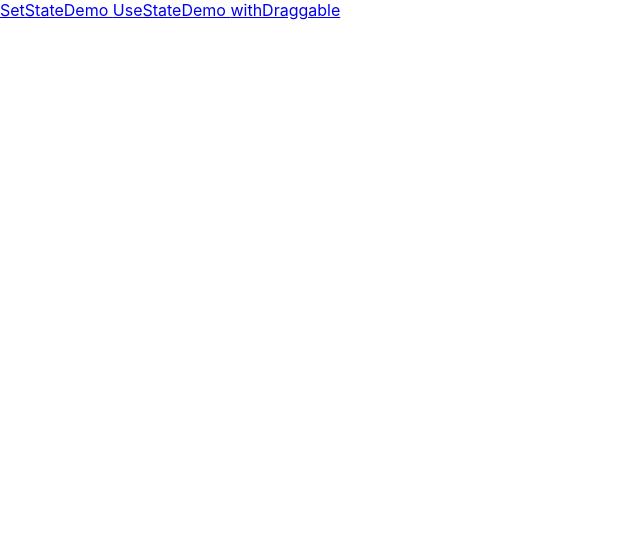
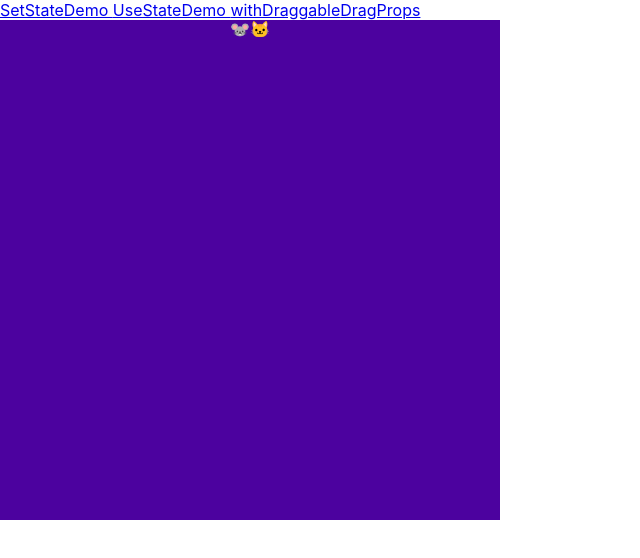
Before and after one commit to YosefYuan/react_demo, a React (Create React App) app: page /DragProps in a window 1280 px wide. Shown: the top 558 px of the page, without its empty margins (0-640 px from the left). Built offline with nearby package versions, Linux system fonts and the light colour scheme.

Commit message:
feat: add DragProps

```diff
--- a/src/App.js
+++ b/src/App.js
@@ -4,6 +4,7 @@ import { BrowserRouter as Router, Route, Switch, Link } from "react-router-dom";
 import SetStateDemo from "./component/SetStateDemo";
 import UseStateDemo from "./component/UseStateDemo";
 import WithDraggable from "./component/WithDraggable";
+import DragProps from "./component/DragProps";
 
 const App = () => {
   return (
@@ -12,6 +13,7 @@ const App = () => {
         <Link to="/SetStateDemo"> SetStateDemo </Link>
         <Link to="/UseStateDemo"> UseStateDemo </Link>
         <Link to="/withDraggable">withDraggable</Link>
+        <Link to="/DragProps">DragProps</Link>
       </div>
       <Switch>
         <Route
@@ -32,6 +34,12 @@ const App = () => {
           exact={true}
           component={WithDraggable}
         />
+        <Route
+          key="DragProps"
+          path="/DragProps"
+          exact={true}
+          component={DragProps}
+        />
       </Switch>
     </Router>
   );
--- /dev/null
+++ b/src/component/DragProps/Cat.js
@@ -0,0 +1,18 @@
+import React, { Component } from "react";
+
+class Mouse extends Component {
+  render() {
+    const { x, y } = this.props;
+
+    return (
+      <div className="cat" role="img">
+        <span>🐱</span>
+        {x !== undefined && y !== undefined && (
+          <span className="mouse__position"> {`(${x}, ${y})`} </span>
+        )}
+      </div>
+    );
+  }
+}
+
+export default Mouse;
--- /dev/null
+++ b/src/component/DragProps/Drag.js
@@ -0,0 +1,32 @@
+import React, { Component } from "react";
+import { Draggable } from "gsap/all";
+
+export default class Drag extends Component {
+  state = {
+    x: undefined,
+    y: undefined
+  };
+
+  constructor(props) {
+    super(props);
+    this.elementRef = React.createRef();
+  }
+
+  componentDidMount = () =>
+    new Draggable(this.elementRef.current, { onDrag: this.onDrag });
+
+  onDrag = e => {
+    const { x, y } = e.target.getBoundingClientRect();
+    this.setState({ x: Math.floor(x), y: Math.floor(y) });
+  };
+
+  render = () => {
+    const { x, y } = this.state;
+
+    return (
+      <span className="draggable_wrapper" ref={this.elementRef}>
+        {this.props.children(x, y)}
+      </span>
+    );
+  };
+}
--- /dev/null
+++ b/src/component/DragProps/Mouse.js
@@ -0,0 +1,18 @@
+import React, { Component } from "react";
+
+class Mouse extends Component {
+  render() {
+    const { x, y } = this.props;
+
+    return (
+      <div className="cat" role="img">
+        <span> 🐭 </span>
+        {x !== undefined && y !== undefined && (
+          <span className="mouse__position"> {`(${x}, ${y})`} </span>
+        )}
+      </div>
+    );
+  }
+}
+
+export default Mouse;
--- /dev/null
+++ b/src/component/DragProps/index.js
@@ -0,0 +1,19 @@
+import React, { Component } from "react";
+// import ReactDOM from "react-dom";
+import Mouse from "./Mouse";
+import Cat from "./Cat";
+import Drag from "./Drag";
+
+import "./style.css";
+
+class DragProps extends Component {
+  render() {
+    return (
+      <div className="DragProps">
+        <Drag key={0}>{(x, y) => <Mouse x={x} y={y} />}</Drag>
+        <Drag key={1}>{(x, y) => <Cat x={x} y={y} />}</Drag>
+      </div>
+    );
+  }
+}
+export default DragProps;
--- /dev/null
+++ b/src/component/DragProps/style.css
@@ -0,0 +1,19 @@
+.DragProps {
+    font-family: sans-serif;
+    text-align: center;
+    width: 500px;
+    height: 500px;
+    background: #4c029f;
+}
+
+.draggable_wrapper {
+    display: inline-block;
+}
+
+.mouse__position {
+    position: absolute;
+    width: 80px;
+    left: 20px;
+    top: 1px;
+    color: #fff;
+}
--- a/src/component/WithDraggable/Mouse.js
+++ b/src/component/WithDraggable/Mouse.js
@@ -5,7 +5,7 @@ class Mouse extends Component {
   render() {
     return (
       <div className="cat" role="img">
-        <span> 🐭 </span>
+        <span> 🐭</span>
       </div>
     );
   }
```
